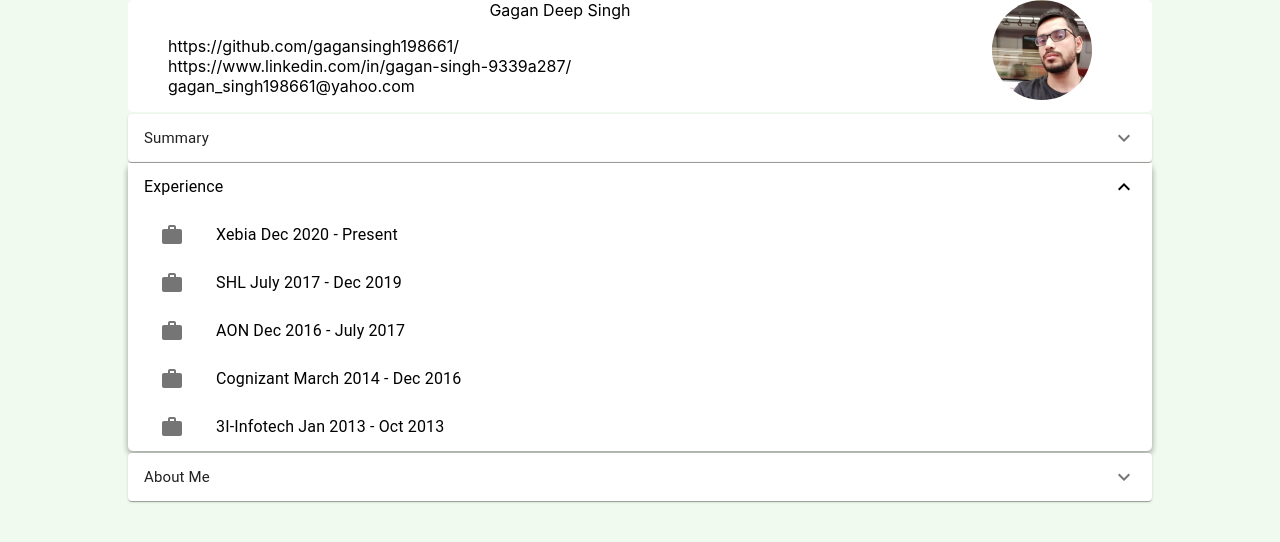
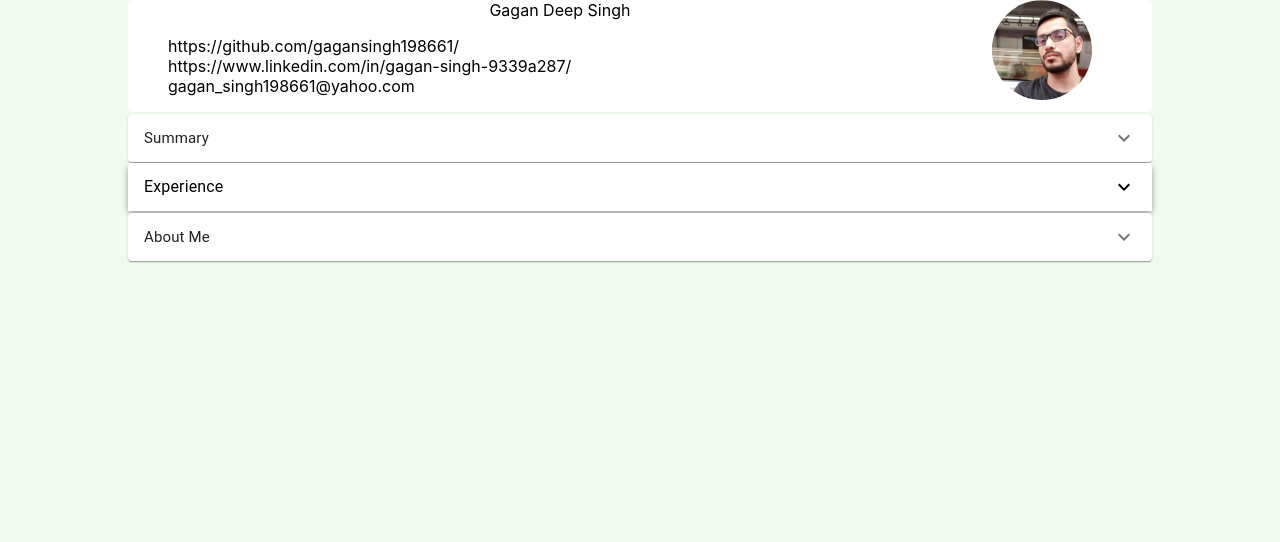
Before and after one commit to gagansingh198661/onlineresume, a React (Create React App) app: page / in a window 1280 px wide. Shown: the top 542 px of the page. Built offline with nearby package versions, Linux system fonts and the light colour scheme.

Commit message:
made it so that all are closed by default

```diff
--- a/src/components/Experience.js
+++ b/src/components/Experience.js
@@ -44,16 +44,12 @@ function  Experience(props) {
 
 
   const classes = useStyles();
-  const [open, setOpen] = React.useState(true);
+  const [open, setOpen] = React.useState(false);
 
   const handleClick = () => {
     setOpen(!open);
   };
 
-  const[innerOpen, setInnerOpen] = React.useState(true);
-  const handleClickInner = () => {
-    setInnerOpen(!innerOpen);
-  };
 
   return (
     <List
```
